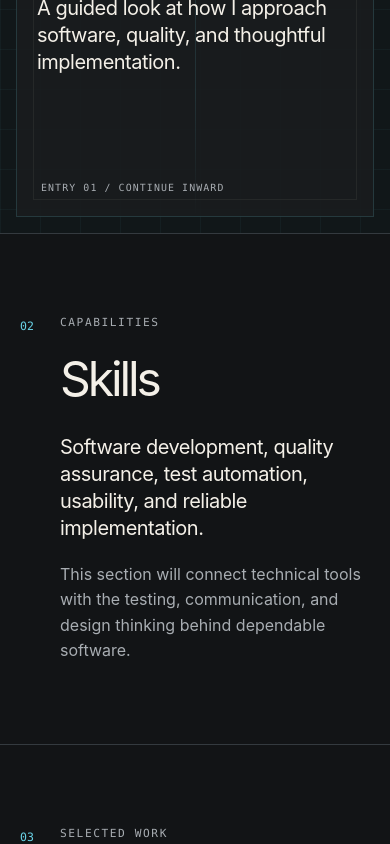
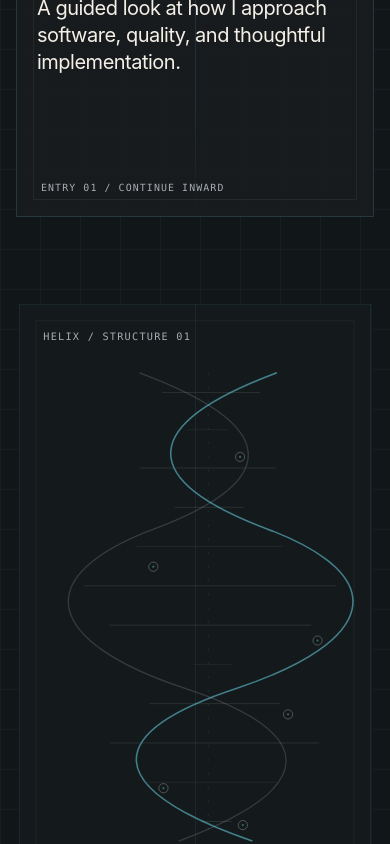
Before and after one commit to Jonjan95/Helix, a Next.js app: page / in a window 390 px wide. Shown: the part 1156-2000 px from the top of the page. Built offline with nearby package versions, Linux system fonts and the light colour scheme.

Commit message:
feat: introduce helix skeleton

```diff
--- a/components/DigitalWorkspace.tsx
+++ b/components/DigitalWorkspace.tsx
@@ -1,3 +1,4 @@
+import { HelixScene } from "@/components/HelixScene";
 import styles from "@/styles/DigitalWorkspace.module.css";
 
 export function DigitalWorkspace() {
@@ -34,6 +35,8 @@ export function DigitalWorkspace() {
           ENTRY 01 / CONTINUE INWARD
         </p>
       </div>
+
+      <HelixScene />
     </div>
   );
 }
--- /dev/null
+++ b/components/HelixScene.tsx
@@ -0,0 +1,92 @@
+import styles from "@/styles/HelixScene.module.css";
+
+const rungs = [
+  [266, 466, 48],
+  [402, 318, 124],
+  [498, 220, 202],
+  [432, 292, 282],
+  [214, 512, 362],
+  [106, 620, 442],
+  [158, 570, 522],
+  [330, 410, 602],
+  [506, 240, 682],
+  [586, 160, 762],
+  [500, 236, 842],
+  [346, 408, 922],
+] as const;
+
+const nodes = [
+  { cx: 402, cy: 124, slot: "orientation" },
+  { cx: 214, cy: 362, slot: "engineering" },
+  { cx: 570, cy: 522, slot: "selected-work" },
+  { cx: 506, cy: 682, slot: "proof" },
+  { cx: 236, cy: 842, slot: "future" },
+  { cx: 408, cy: 922, slot: "continuation" },
+] as const;
+
+export function HelixScene() {
+  return (
+    <div
+      className={styles.scene}
+      data-motion="helix-scene"
+      data-testid="helix-scene"
+      aria-hidden="true"
+    >
+      <div className={styles.telemetry}>
+        <span>HELIX / STRUCTURE 01</span>
+        <span>RELATION MAP / PROTOTYPE</span>
+      </div>
+
+      <div className={styles.stage}>
+        <svg
+          className={styles.structure}
+          data-testid="helix-structure"
+          viewBox="0 0 720 970"
+          fill="none"
+          focusable="false"
+        >
+          <line className={styles.axis} x1="360" y1="8" x2="360" y2="962" />
+
+          <g className={styles.backRail} data-motion="helix-back-rail">
+            <path
+              d="M220 8C500 112 520 224 250 326C-10 424 28 556 310 650C590 742 590 854 300 962"
+              vectorEffect="non-scaling-stroke"
+            />
+          </g>
+
+          <g className={styles.rungs} data-motion="helix-rungs">
+            {rungs.map(([x1, x2, y]) => (
+              <line
+                key={y}
+                data-helix-rung=""
+                x1={x1}
+                x2={x2}
+                y1={y}
+                y2={y}
+                vectorEffect="non-scaling-stroke"
+              />
+            ))}
+          </g>
+
+          <g className={styles.frontRail} data-motion="helix-front-rail">
+            <path
+              d="M500 8C220 112 210 224 480 326C740 424 702 556 420 650C140 742 140 854 450 962"
+              vectorEffect="non-scaling-stroke"
+            />
+          </g>
+
+          <g className={styles.nodes} data-motion="helix-nodes">
+            {nodes.map(({ cx, cy, slot }) => (
+              <g key={slot} data-helix-node={slot}>
+                <circle cx={cx} cy={cy} r="10" />
+                <circle className={styles.nodeCore} cx={cx} cy={cy} r="2.5" />
+              </g>
+            ))}
+          </g>
+        </svg>
+      </div>
+
+      <p className={styles.continuation}>PATH CONTINUES / ENGINEERING</p>
+    </div>
+  );
+}
--- a/components/motion/ArrivalOrientationTransition.tsx
+++ b/components/motion/ArrivalOrientationTransition.tsx
@@ -6,6 +6,7 @@ import { gsap } from "gsap";
 import { ScrollTrigger } from "gsap/ScrollTrigger";
 import {
   arrivalOrientationConfig,
+  type HelixMotionProfile,
   type SpatialMotionProfile,
   type WorkspaceHandoffProfile,
 } from "@/components/motion/arrival-orientation.config";
@@ -19,6 +20,11 @@ type MotionTargets = {
   arrival: HTMLElement;
   copy: HTMLElement;
   frame: HTMLElement;
+  helixBackRail: SVGElement;
+  helixFrontRail: SVGElement;
+  helixNodes: SVGElement;
+  helixRungs: SVGElement;
+  helixScene: HTMLElement;
   indicator: HTMLElement;
   laptop: HTMLElement;
   laptopBase: HTMLElement;
@@ -43,6 +49,11 @@ function getMotionTargets(scope: HTMLElement): MotionTargets | null {
     arrival: scope.querySelector<HTMLElement>(selectors.arrival),
     copy: scope.querySelector<HTMLElement>(selectors.copy),
     frame: scope.querySelector<HTMLElement>(selectors.frame),
+    helixBackRail: scope.querySelector<SVGElement>(selectors.helixBackRail),
+    helixFrontRail: scope.querySelector<SVGElement>(selectors.helixFrontRail),
+    helixNodes: scope.querySelector<SVGElement>(selectors.helixNodes),
+    helixRungs: scope.querySelector<SVGElement>(selectors.helixRungs),
+    helixScene: scope.querySelector<HTMLElement>(selectors.helixScene),
     indicator: scope.querySelector<HTMLElement>(selectors.indicator),
     laptop: scope.querySelector<HTMLElement>(selectors.laptop),
     laptopBase: scope.querySelector<HTMLElement>(selectors.laptopBase),
@@ -264,6 +275,64 @@ function createMobileTimeline(targets: MotionTargets) {
   return motion;
 }
 
+function createHelixTimeline(
+  targets: MotionTargets,
+  profile: HelixMotionProfile,
+) {
+  const motion = gsap.timeline({
+    defaults: { ease: "none", overwrite: "auto" },
+    scrollTrigger: {
+      end: profile.end,
+      invalidateOnRefresh: true,
+      scrub: profile.scrub,
+      start: profile.start,
+      trigger: targets.helixScene,
+    },
+  });
+
+  motion
+    .fromTo(
+      targets.helixScene,
+      {
+        force3D: true,
+        scale: profile.scaleFrom,
+        y: profile.travelFrom,
+      },
+      {
+        scale: 1,
+        y: profile.travelTo,
+        duration: 1,
+      },
+      0,
+    )
+    .fromTo(
+      targets.helixBackRail,
+      { opacity: profile.backRailOpacityFrom, y: profile.depthTravel },
+      { opacity: 1, y: 0, duration: 0.88 },
+      0.04,
+    )
+    .fromTo(
+      targets.helixRungs,
+      { opacity: profile.rungOpacityFrom, y: profile.depthTravel * 0.75 },
+      { opacity: 1, y: 0, duration: 0.78 },
+      0.14,
+    )
+    .fromTo(
+      targets.helixFrontRail,
+      { opacity: profile.frontRailOpacityFrom, y: profile.depthTravel * 0.45 },
+      { opacity: 1, y: 0, duration: 0.84 },
+      0.08,
+    )
+    .fromTo(
+      targets.helixNodes,
+      { opacity: profile.nodeOpacityFrom, scale: 0.94 },
+      { opacity: 1, scale: 1, duration: 0.68 },
+      0.28,
+    );
+
+  return motion;
+}
+
 export function ArrivalOrientationTransition({
   children,
 }: ArrivalOrientationTransitionProps) {
@@ -298,6 +367,11 @@ export function ArrivalOrientationTransition({
               targets.arrival,
               targets.copy,
               targets.frame,
+              targets.helixBackRail,
+              targets.helixFrontRail,
+              targets.helixNodes,
+              targets.helixRungs,
+              targets.helixScene,
               targets.indicator,
               targets.laptop,
               targets.laptopBase,
@@ -321,14 +395,17 @@ export function ArrivalOrientationTransition({
             arrivalOrientationConfig.desktop,
             arrivalOrientationConfig.handoff.desktop,
           );
+          createHelixTimeline(targets, arrivalOrientationConfig.helix.desktop);
         } else if (conditions.tablet) {
           createSpatialTimeline(
             targets,
             arrivalOrientationConfig.tablet,
             arrivalOrientationConfig.handoff.tablet,
           );
+          createHelixTimeline(targets, arrivalOrientationConfig.helix.tablet);
         } else if (conditions.mobile) {
           createMobileTimeline(targets);
+          createHelixTimeline(targets, arrivalOrientationConfig.helix.mobile);
         }
       });
     }, scope);
--- a/components/motion/arrival-orientation.config.ts
+++ b/components/motion/arrival-orientation.config.ts
@@ -19,11 +19,30 @@ export type WorkspaceHandoffProfile = {
   thresholdOpacity: number;
 };
 
+export type HelixMotionProfile = {
+  backRailOpacityFrom: number;
+  depthTravel: number;
+  end: string;
+  frontRailOpacityFrom: number;
+  nodeOpacityFrom: number;
+  rungOpacityFrom: number;
+  scaleFrom: number;
+  scrub: number;
+  start: string;
+  travelFrom: number;
+  travelTo: number;
+};
+
 export const arrivalOrientationConfig = {
   selectors: {
     arrival: '[data-chapter="arrival"]',
     copy: '[data-motion="arrival-copy"]',
     frame: '[data-motion="arrival-frame"]',
+    helixBackRail: '[data-motion="helix-back-rail"]',
+    helixFrontRail: '[data-motion="helix-front-rail"]',
+    helixNodes: '[data-motion="helix-nodes"]',
+    helixRungs: '[data-motion="helix-rungs"]',
+    helixScene: '[data-motion="helix-scene"]',
     indicator: '[data-motion="arrival-indicator"]',
     laptopBase: '[data-motion="laptop-base"]',
     laptopCamera: '[data-motion="laptop-camera"]',
@@ -98,6 +117,47 @@ export const arrivalOrientationConfig = {
       thresholdOpacity: 0.82,
     } satisfies WorkspaceHandoffProfile,
   },
+  helix: {
+    desktop: {
+      backRailOpacityFrom: 0.16,
+      depthTravel: 28,
+      end: "bottom 32%",
+      frontRailOpacityFrom: 0.28,
+      nodeOpacityFrom: 0.08,
+      rungOpacityFrom: 0.1,
+      scaleFrom: 0.93,
+      scrub: 0.48,
+      start: "top 86%",
+      travelFrom: 72,
+      travelTo: -22,
+    } satisfies HelixMotionProfile,
+    tablet: {
+      backRailOpacityFrom: 0.3,
+      depthTravel: 16,
+      end: "bottom 38%",
+      frontRailOpacityFrom: 0.42,
+      nodeOpacityFrom: 0.2,
+      rungOpacityFrom: 0.22,
+      scaleFrom: 0.96,
+      scrub: 0.36,
+      start: "top 90%",
+      travelFrom: 40,
+      travelTo: -10,
+    } satisfies HelixMotionProfile,
+    mobile: {
+      backRailOpacityFrom: 0.5,
+      depthTravel: 0,
+      end: "bottom 45%",
+      frontRailOpacityFrom: 0.55,
+      nodeOpacityFrom: 0.38,
+      rungOpacityFrom: 0.35,
+      scaleFrom: 0.985,
+      scrub: 0.22,
+      start: "top 94%",
+      travelFrom: 18,
+      travelTo: 0,
+    } satisfies HelixMotionProfile,
+  },
   timeline: {
     cameraDuration: 0.76,
     cameraStart: 0.12,
--- a/styles/DigitalWorkspace.module.css
+++ b/styles/DigitalWorkspace.module.css
@@ -1,8 +1,8 @@
 .workspace {
   position: relative;
-  display: grid;
   min-height: max(72svh, 42rem);
-  padding: clamp(1rem, 2vw, 2rem);
+  padding: clamp(1rem, 2vw, 2rem) clamp(1rem, 2vw, 2rem)
+    clamp(2rem, 5vw, 4rem);
   overflow: hidden;
   background-color: #111719;
   background-image: linear-gradient(rgb(105 211 231 / 0.045) 1px, transparent 1px),
--- /dev/null
+++ b/styles/HelixScene.module.css
@@ -0,0 +1,168 @@
+.scene {
+  position: relative;
+  width: min(100%, var(--content-width));
+  min-height: clamp(44rem, 92svh, 64rem);
+  margin: clamp(4rem, 10vw, 8rem) auto 0;
+  overflow: hidden;
+  border: 1px solid rgb(105 211 231 / 0.13);
+  background: #141a1c;
+  isolation: isolate;
+}
+
+.scene::before,
+.scene::after {
+  position: absolute;
+  content: "";
+  pointer-events: none;
+}
+
+.scene::before {
+  inset: 1rem;
+  border: 1px solid rgb(244 240 232 / 0.05);
+}
+
+.scene::after {
+  top: 0;
+  bottom: 0;
+  left: 50%;
+  width: 1px;
+  background: rgb(105 211 231 / 0.08);
+}
+
+.telemetry {
+  position: absolute;
+  z-index: 2;
+  top: 1.5rem;
+  right: 1.5rem;
+  left: 1.5rem;
+  display: flex;
+  justify-content: space-between;
+  color: var(--color-muted);
+  font-family: var(--font-mono);
+  font-size: 0.65rem;
+  letter-spacing: 0.12em;
+}
+
+.stage {
+  position: absolute;
+  z-index: 1;
+  inset: clamp(4.5rem, 8vw, 7rem) clamp(1.5rem, 6vw, 5rem);
+  display: grid;
+  perspective: 60rem;
+  place-items: center;
+}
+
+.structure {
+  width: min(42rem, 76vw);
+  height: 100%;
+  max-height: 54rem;
+  overflow: visible;
+  transform: rotateX(4deg) scale(0.96);
+  transform-origin: center 60%;
+}
+
+.axis {
+  stroke: rgb(105 211 231 / 0.13);
+  stroke-dasharray: 2 12;
+  stroke-width: 1;
+  vector-effect: non-scaling-stroke;
+}
+
+.backRail,
+.frontRail,
+.rungs,
+.nodes {
+  transform-box: fill-box;
+  transform-origin: center;
+}
+
+.backRail path {
+  stroke: rgb(168 173 178 / 0.45);
+  stroke-width: 1.35;
+}
+
+.frontRail path {
+  stroke: var(--color-accent);
+  stroke-width: 1.6;
+}
+
+.rungs line {
+  stroke: rgb(244 240 232 / 0.3);
+  stroke-width: 1;
+}
+
+.rungs line:nth-child(3n + 2) {
+  stroke-opacity: 0.6;
+}
+
+.nodes circle {
+  fill: #141a1c;
+  stroke: rgb(244 240 232 / 0.72);
+  stroke-width: 1;
+  vector-effect: non-scaling-stroke;
+}
+
+.nodes .nodeCore {
+  fill: var(--color-accent);
+  stroke: none;
+}
+
+.continuation {
+  position: absolute;
+  z-index: 2;
+  right: 1.5rem;
+  bottom: 1.25rem;
+  margin: 0;
+  color: var(--color-muted);
+  font-family: var(--font-mono);
+  font-size: 0.62rem;
+  letter-spacing: 0.11em;
+}
+
+@media (max-width: 64rem) {
+  .scene {
+    min-height: clamp(40rem, 82svh, 50rem);
+  }
+
+  .structure {
+    width: min(36rem, 80vw);
+    transform: rotateX(2deg) scale(0.96);
+  }
+}
+
+@media (max-width: 47.999rem) {
+  .scene {
+    min-height: 38rem;
+    margin-top: 4rem;
+  }
+
+  .telemetry span:last-child {
+    display: none;
+  }
+
+  .stage {
+    inset: 4rem 0.75rem 3.5rem;
+  }
+
+  .structure {
+    width: min(28rem, 92vw);
+    max-height: 31rem;
+    transform: none;
+  }
+
+  .continuation {
+    right: auto;
+    left: 1.5rem;
+  }
+}
+
+@media (prefers-reduced-motion: reduce) {
+  .scene,
+  .backRail,
+  .frontRail,
+  .rungs,
+  .nodes {
+    opacity: 1 !important;
+    transform: none !important;
+  }
+}
```
